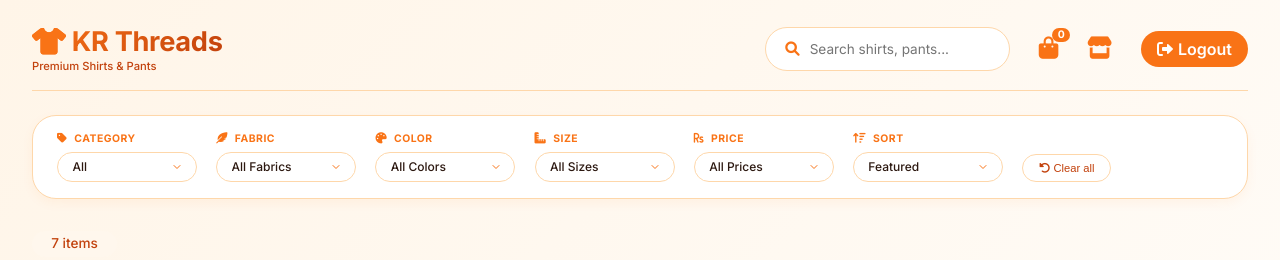
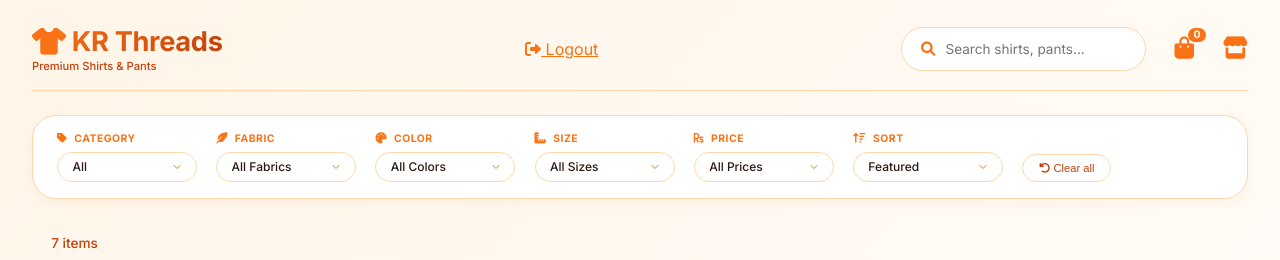
Before and after one commit to Karthikj9611/Login-Dashboard-Logout, a website: page public/dashboard.html in a window 1280 px wide. Shown: the top 260 px of the page. Drawn offline with Linux system fonts and the light colour scheme.

```diff
--- a/public/dashboard.html
+++ b/public/dashboard.html
@@ -827,23 +827,7 @@
   }
 }
 
-.logout-btn {
-  background: #f97316;
-  color: white;
-  border-radius: 40px;
-  padding: 0.5rem 1rem;
-  font-weight: 600;
-  display: flex;
-  align-items: center;
-  gap: 5px;
-  text-decoration: none;
-  transition: 0.2s;
-}
 
-.logout-btn:hover {
-  background: #c2410c;
-  color: white;
-}
 
 </style>
 </head>
@@ -854,6 +838,8 @@
       <h1><i class="fas fa-tshirt"></i>KR Threads</h1>
       <p>Premium Shirts & Pants</p>
     </div>
+		 <!-- Simple Logout Link -->
+  <a style="color:#f97316;" href="/logout" class="logout-btn"><i class="fas fa-sign-out-alt"></i> Logout</a>
     <div class="header-actions">
       <div class="search-wrapper">
         <i class="fas fa-search"></i>
@@ -865,8 +851,6 @@
       </div>
       <div class="shop-info-btn" id="shopInfoBtn"><i class="fas fa-store"></i></div>
 
-	 <!-- Simple Logout Link -->
-  <a href="/logout" class="logout-btn"><i class="fas fa-sign-out-alt"></i> Logout</a>
     </div>
   </div>
 
```
